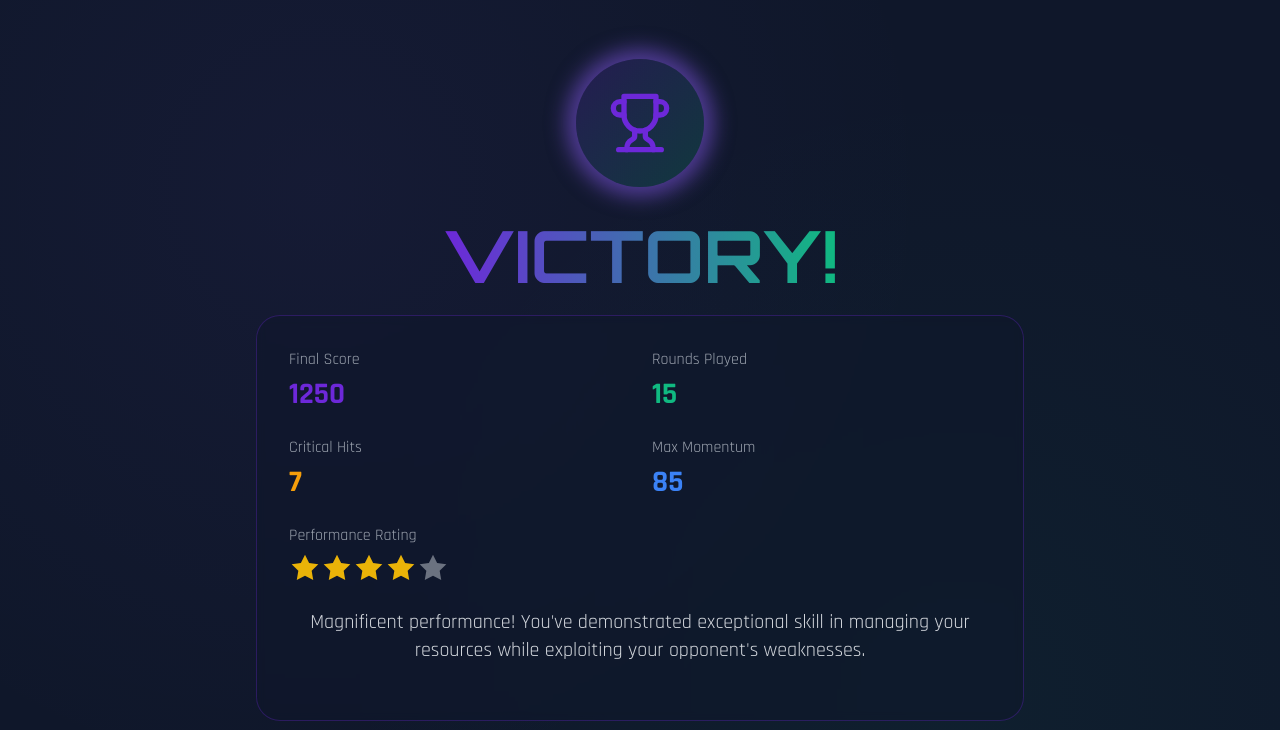
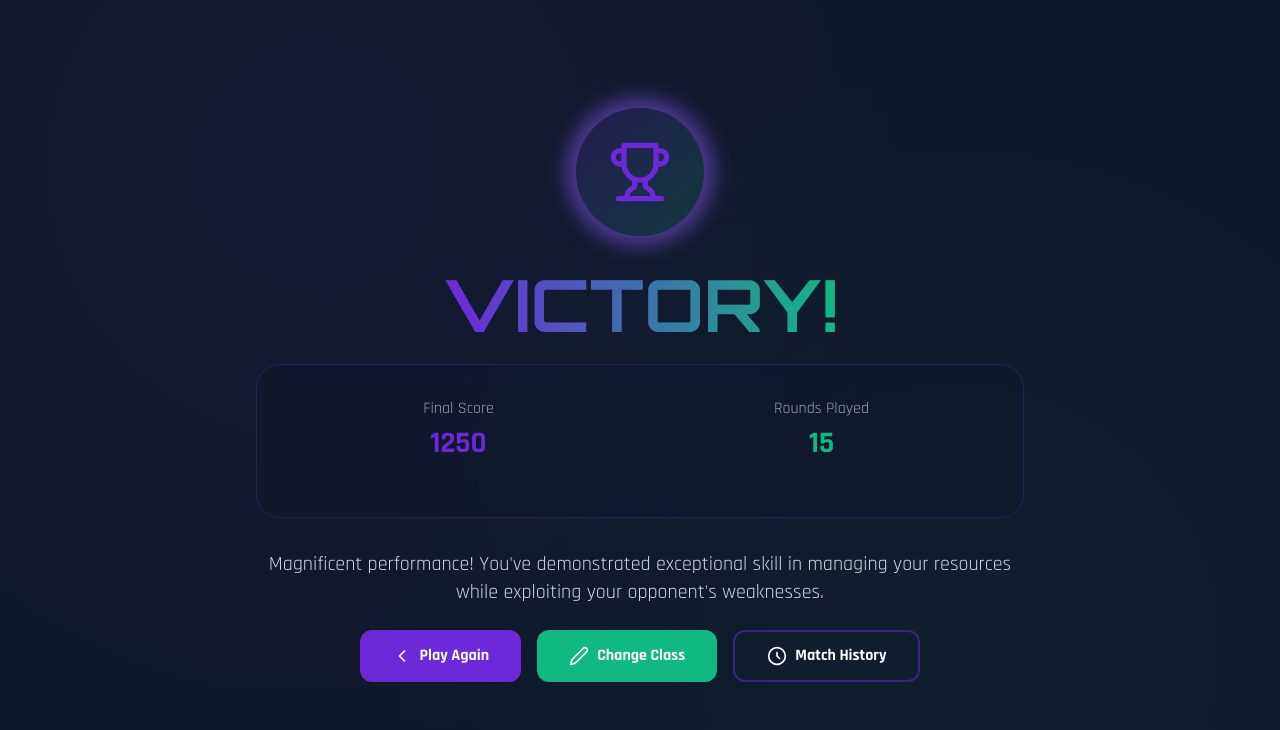
Before and after one commit to Jasmyre/fateshaper, a website: page src/winning.html in a window 1280 px wide. Shown: the part 70-800 px from the top of the page. Drawn offline with nearby package versions, Linux system fonts and the light colour scheme.

Commit message:
Fixed victory page

```diff
--- a/src/ts/game.ts
+++ b/src/ts/game.ts
@@ -1122,7 +1122,7 @@ function checkWin(): void {
 
 		window.location.href = `/winning.html?playerWon=${
 			playerHealth > 0
-		}&playerScore=${playerScore}&robotScore=${robotScore}`;
+		}&playerScore=${playerScore}&robotScore=${robotScore}&rounds=${roundNum}&maxmomentum=${currentGame.rounds[currentGame.rounds.length - 1].playerStatsBefore.momentum}`;
 	}
 }
 
--- a/src/winning.html
+++ b/src/winning.html
@@ -6,6 +6,7 @@
   <title>Victory! - Fateshaper</title>
   <script src="https://cdn.tailwindcss.com"></script>
   <link href="https://fonts.googleapis.com/css2?family=Rajdhani:wght@400;500;600;700&family=Orbitron:wght@400;500;600;700;800&display=swap" rel="stylesheet">
+  <link rel="stylesheet" href="./css/utils.css">
   <script>
     tailwind.config = {
       theme: {
@@ -128,7 +129,7 @@
     </div>
   </header>
 
-  <main class="flex-grow flex items-center justify-center py-16">
+  <main class="flex-grow flex items-center justify-center py-16 min-h-svh">
     <div class="container mx-auto px-4 max-w-screen-xl">
       <div class="max-w-3xl mx-auto text-center">
         <div class="mb-8 relative">
@@ -145,32 +146,24 @@
         </div>
 
         <h1 class="text-5xl md:text-7xl font-display font-bold mb-6">
-          <span class="text-transparent bg-clip-text bg-gradient-to-r from-primary to-secondary">
+          <span class="text-transparent bg-clip-text bg-gradient-to-r from-primary to-secondary" id="outcome">
             VICTORY!
           </span>
         </h1>
 
         <div class="bg-dark/50 backdrop-blur-sm p-8 rounded-3xl border border-primary/30 mb-8">
           <div class="grid grid-cols-1 md:grid-cols-2 gap-6 mb-6">
-            <div class="text-left">
+            <div class="text-center">
               <p class="text-gray-400 mb-1">Final Score</p>
               <p class="text-3xl font-bold text-primary" id="final-score">1250</p>
             </div>
-            <div class="text-left">
+            <div class="text-center">
               <p class="text-gray-400 mb-1">Rounds Played</p>
               <p class="text-3xl font-bold text-secondary" id="rounds-played">15</p>
             </div>
-            <div class="text-left">
-              <p class="text-gray-400 mb-1">Critical Hits</p>
-              <p class="text-3xl font-bold text-amber-500" id="critical-hits">7</p>
-            </div>
-            <div class="text-left">
-              <p class="text-gray-400 mb-1">Max Momentum</p>
-              <p class="text-3xl font-bold text-blue-500" id="max-momentum">85</p>
-            </div>
           </div>
 
-          <div class="text-left mb-6">
+          <!-- <div class="text-left mb-6">
             <p class="text-gray-400 mb-1">Performance Rating</p>
             <div class="flex items-center">
               <svg xmlns="http://www.w3.org/2000/svg" class="h-8 w-8 text-yellow-500" viewBox="0 0 24 24" fill="currentColor" stroke="none">
@@ -188,7 +181,7 @@
               <svg xmlns="http://www.w3.org/2000/svg" class="h-8 w-8 text-gray-500" viewBox="0 0 24 24" fill="currentColor" stroke="none">
                 <polygon points="12 2 15.09 8.26 22 9.27 17 14.14 18.18 21.02 12 17.77 5.82 21.02 7 14.14 2 9.27 8.91 8.26 12 2"/>
               </svg>
-            </div>
+            </div> -->
           </div>
 
           <p class="text-xl text-gray-300 mb-6" id="victory-message">
@@ -228,7 +221,7 @@
   </footer>
 
   <script>
-    document.addEventListener('DOMContentLoaded', function() {
+    document.addEventListener('DOMContentLoaded',async  function() {
       const menuToggle = document.getElementById('menu-toggle');
       const mobileMenu = document.getElementById('mobile-menu');
 
@@ -238,16 +231,24 @@
         });
       }
 
+      new Audio("/win.mp3").play();
+      const idleBGM = new Audio("/bg.mp3")
+      idleBGM.play();
+      idleBGM.volume = 0.30
+
       const urlParams = new URLSearchParams(window.location.search);
-      const score = urlParams.get('score');
+      const playerScore = urlParams.get('playerScore');
       const rounds = urlParams.get('rounds');
-      const crits = urlParams.get('crits');
-      const momentum = urlParams.get('momentum');
+      const outcome = urlParams.get("playerWon")
+      console.log(playerScore, rounds, outcome)
+      // const crits = urlParams.get('crits');
+      // const momentum = urlParams.get('momentum');
 
-      if (score) document.getElementById('final-score').textContent = score;
+      if (playerScore) document.getElementById('final-score').textContent = playerScore;
       if (rounds) document.getElementById('rounds-played').textContent = rounds;
-      if (crits) document.getElementById('critical-hits').textContent = crits;
-      if (momentum) document.getElementById('max-momentum').textContent = momentum;
+      if (outcome) document.getElementById("outcome").textContent = outcome === "true" ? "Victory" : "Defeat"
+      // if (crits) document.getElementById('critical-hits').textContent = crits;
+      // if (momentum) document.getElementById('max-momentum').textContent = momentum;
 
       const victoryMessages = [
         "Impressive strategy! Your masterful balance of momentum and fatigue management led to a decisive victory.",
```
Also changed, not shown: src/contact.html (+1 -1 lines), 1 other file.
